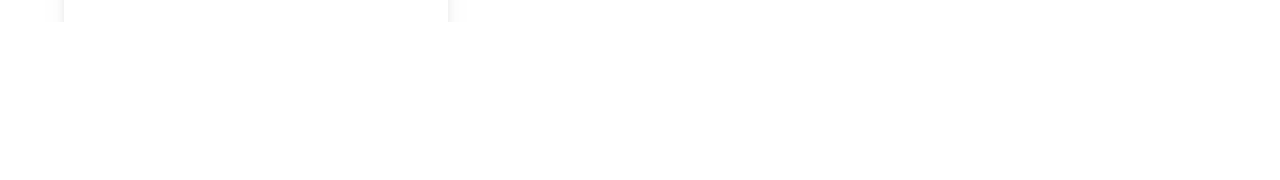
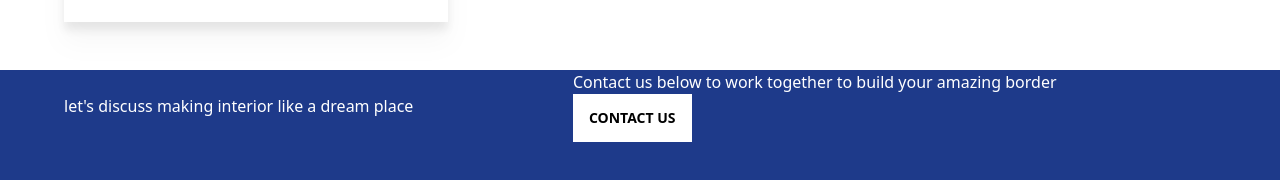
Before and after one commit to Alice2212/interior-design, a React (Create React App) app: page / in a window 1280 px wide. Shown: the part 2523-2703 px from the top of the page. Before the commit the page ends 2545 px from the top, so only its background shows below. Built offline with nearby package versions, Linux system fonts and the light colour scheme.

Commit message:
discuss section

```diff
--- a/src/components/About.jsx
+++ b/src/components/About.jsx
@@ -4,6 +4,7 @@ import heroImg from "../assets/img/aboutHero.jpg";
 import Line from "../assets/img/Line.svg";
 import achievementImg from "../assets/img/achievementImg.jpg";
 import ChooseUs from "./ChooseUs";
+import Discuss from "./Discuss";
 
 function About() {
   return (
@@ -52,6 +53,7 @@ function About() {
         </div>
       </section>
       <ChooseUs />
+      <Discuss />
     </div>
   );
 }
--- a/src/components/ChooseUs.css
+++ b/src/components/ChooseUs.css
@@ -11,6 +11,7 @@
 .choose-body p {
   max-width: 40vw;
 }
+
 
 @media screen and (max-width: 932px) {
  .choose-body h1{
@@ -30,5 +31,6 @@
 
   .choose-cards{
     margin: auto;
+    margin-bottom: 3rem;
   }
 }
--- a/src/components/ChooseUs.jsx
+++ b/src/components/ChooseUs.jsx
@@ -48,7 +48,7 @@ function ChooseUs() {
           </p>
         </div>
         {/* why hose us cards section */}
-        <div className="choose-cards flex gap-x-6 gap-y-4 flex-wrap ">
+        <div className="choose-cards flex gap-x-6 gap-y-4 flex-wrap md:mb-12">
           {cardItems.map((data) => (
             <div className="card w-96 bg-base-100 drop-shadow-xl rounded-none" key={data.id}>
               <div className="avatar placeholder flex justify-center mt-6">
--- /dev/null
+++ b/src/components/Discuss.css
@@ -0,0 +1,4 @@
+.discuss-container{
+    max-width: 90%;
+
+}
--- a/src/components/Discuss.jsx
+++ b/src/components/Discuss.jsx
@@ -0,0 +1,26 @@
+import React from "react";
+import "./Discuss.css";
+
+function Discuss() {
+  return (
+    <div>
+      <div className="Discuss-wrapper border-none h-40 w-full bg-blue-900 text-white m-auto">
+        <div className="discuss-container m-auto flex flex-wrap items-center justify-between">
+          <div className="Discuss-title flex-auto">
+            <h1>let's discuss making interior like a dream place</h1>
+          </div>
+          <div className="Discus-body flex-auto">
+            <p>
+              Contact us below to work together to build your amazing border
+            </p>
+            <button className="btn border-none text-black bg-white rounded-none ">
+              Contact Us
+            </button>
+          </div>
+        </div>
+      </div>
+    </div>
+  );
+}
+
+export default Discuss;
```
